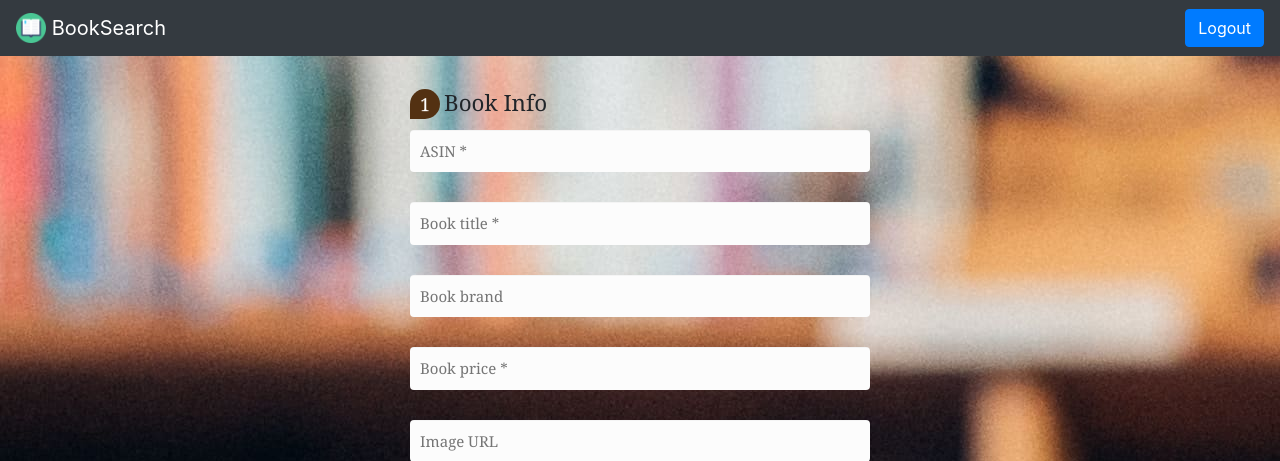
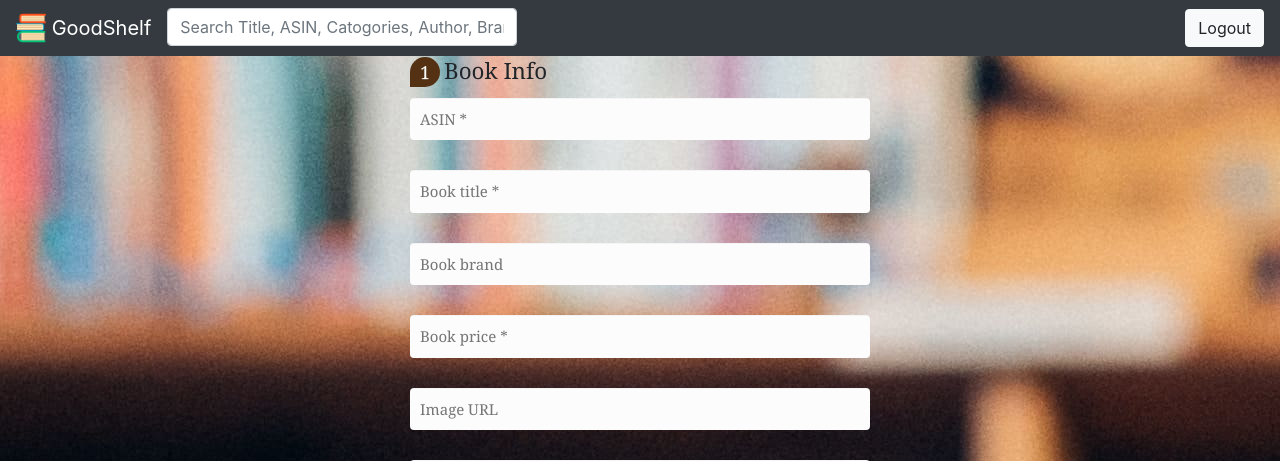
Before and after one commit to Jiankun0830/ISTD50043_bookReview, a Flask app: page /addbook in a window 1280 px wide. Shown: the top 461 px of the page. Run offline with Flask 2, Linux system fonts and the light colour scheme; some libraries are stand-ins or nearby versions.

Commit message:
fix nav bar

```diff
--- a/templates/addbook.html
+++ b/templates/addbook.html
@@ -6,10 +6,20 @@
           integrity="sha384-Gn5384xqQ1aoWXA+058RXPxPg6fy4IWvTNh0E263XmFcJlSAwiGgFAW/dAiS6JXm" crossorigin="anonymous">
         <link rel="stylesheet" type="text/css" href="{{ url_for('static', filename='style.css') }}">
     </head>
-    <nav class="navbar navbar-dark bg-dark">
-        <a id="navbarHeader" class="navbar-brand" href="{{ url_for('dashboard') }}"><img src="{{ url_for('static', filename='icon.png') }}" width="30" height="30" class="d-inline-block align-top" alt=""> BookSearch </a>
-        <a class="btn btn-primary" href="{{ url_for('logout') }}"> Logout </a>
-    </nav>
+    <nav class="navbar fixed-top navbar-dark bg-dark">
+    <a id="navbarHeader" class="navbar-brand" href="{{ url_for('home_page') }}">
+        <img src="{{ url_for('static', filename='books.png') }}" width="30" height="30" class="d-inline-block align-top" alt=""> GoodShelf </a>
+        <div style="margin-right: auto; height: 40px;">
+            <form action="{{ url_for('search') }}" method="post" style="display: inline-flex;">
+                <input class="form-control" style="width:350px;" name="searchbox" type="text" placeholder="Search Title, ASIN, Catogories, Author, Brand">
+                <!-- <button type="submit" style="margin-left: 3px;" class="btn btn-light" > Search</button> -->
+            </form>
+        </div>
+
+
+        <a class="btn btn-light" href="{{ url_for('logout') }}"> Logout </a>
+</nav>
+    \n\n
     <body class="body-style-1">
         <div class="form-style-5">
             <form method="POST">
--- a/templates/booklist.html
+++ b/templates/booklist.html
@@ -6,7 +6,7 @@
     <link rel="stylesheet" type="text/css" href="{{ url_for('static', filename='style_booklist.css') }}">
 </head>
 <nav class="navbar fixed-top navbar-dark bg-dark">
-    <a id="navbarHeader" class="navbar-brand" href="{{ url_for('dashboard') }}">
+    <a id="navbarHeader" class="navbar-brand" href="{{ url_for('home_page') }}">
         <img src="{{ url_for('static', filename='books.png') }}" width="30" height="30" class="d-inline-block align-top" alt=""> GoodShelf </a>
         <div style="margin-right: auto; height: 40px;">
             <form action="{{ url_for('search') }}" method="post" style="display: inline-flex;">
```
Also changed, not shown: templates/search.html (+12 -4 lines), 1 other file.
